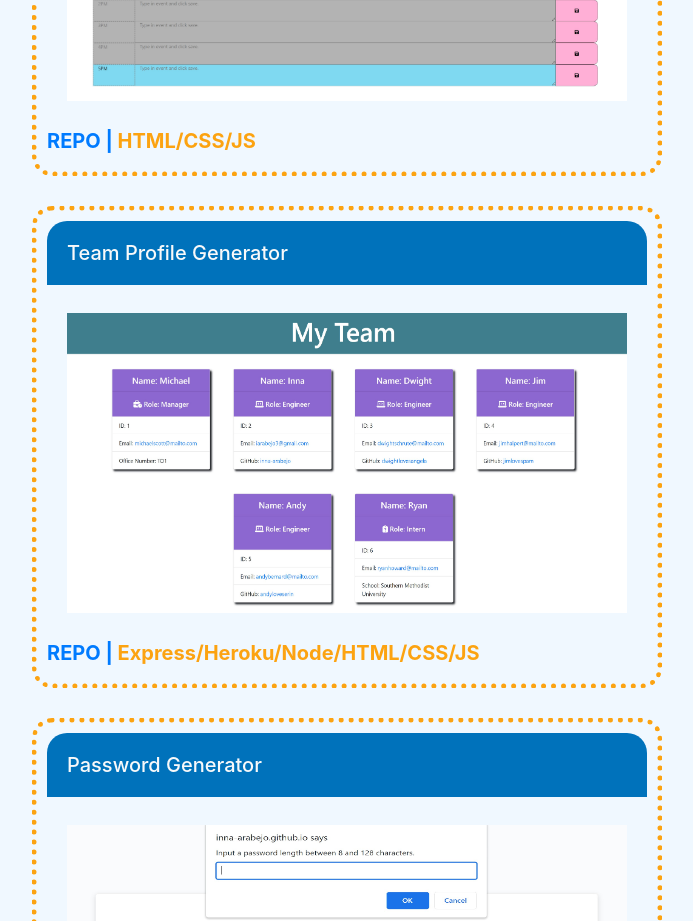
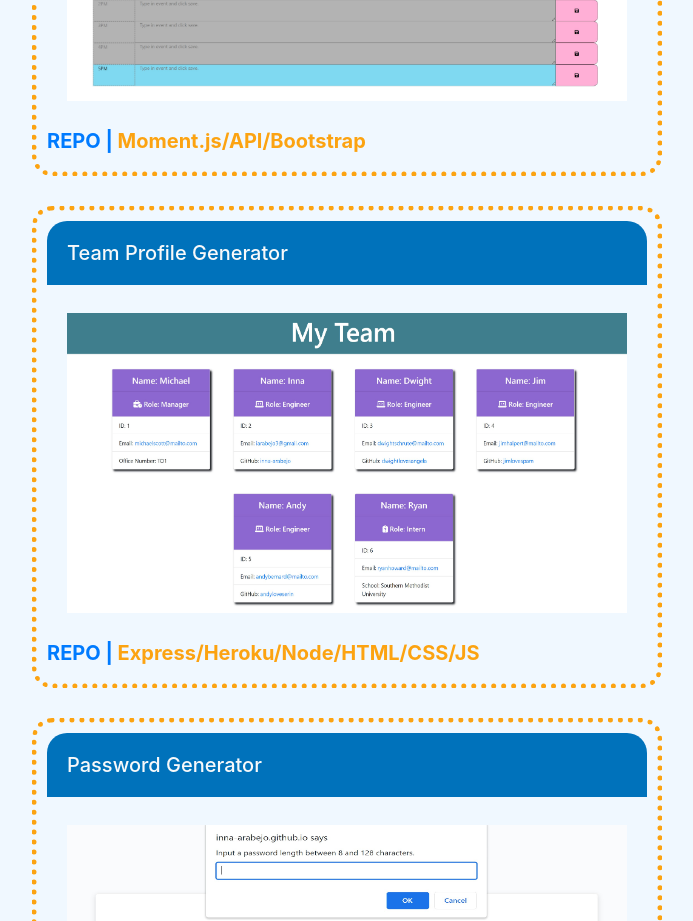
Before and after one commit to inna-arabejo/creative-portfolio, a plain HTML site: page index.html in a window 1280 px wide. Shown: the part 2480-3401 px from the top of the page, without its empty margins (293-986 px from the left). Drawn offline with nearby package versions, Linux system fonts and the light colour scheme.

```diff
--- a/index.html
+++ b/index.html
@@ -112,7 +112,7 @@
                 </p>
               </div>
             </div>
-            <p><a target="_blank" href="https://github.com/inna-arabejo/daily-work-planner">REPO |</a> HTML/CSS/JS</p>
+            <p><a target="_blank" href="https://github.com/inna-arabejo/daily-work-planner">REPO |</a> Moment.js/API/Bootstrap</p>
           </article>
 
           <article class="box-card">
```
Also changed, not shown: README.md.
